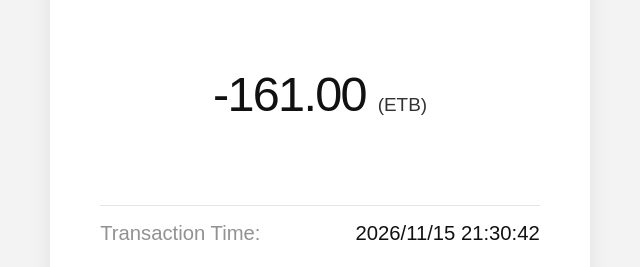
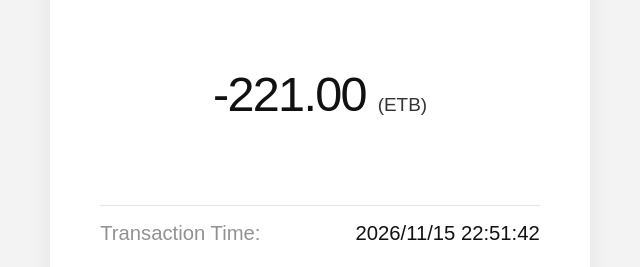
Before and after one commit to Cyber-boy9/Telebirr, a plain HTML site: page index.html in a window 1280 px wide. Shown: the part 346-613 px from the top of the page, 320-960 px from the left. Drawn offline with Linux system fonts and the light colour scheme.

Commit message:
Update transaction amount and time in index.html

```diff
--- a/index.html
+++ b/index.html
@@ -1016,14 +1016,14 @@
       <div class="success-label">Successful</div>
 
       <div class="amount">
-        <strong>-161.00</strong>
+        <strong>-221.00</strong>
         <span>(ETB)</span>
       </div>
 
       <section class="transaction-details" aria-label="Transaction details">
         <div class="transaction-row">
           <span class="transaction-label">Transaction Time:</span>
-          <span class="transaction-value">2026/11/15 21:30:42</span>
+          <span class="transaction-value">2026/11/15 22:51:42</span>
         </div>
         <div class="transaction-row">
           <span class="transaction-label">Transaction Type:</span>
```
